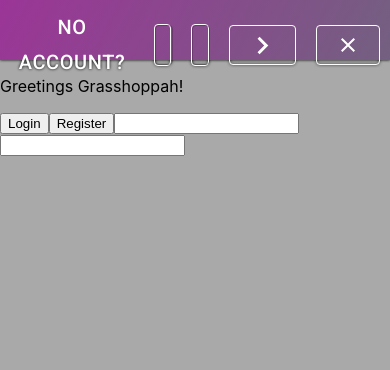
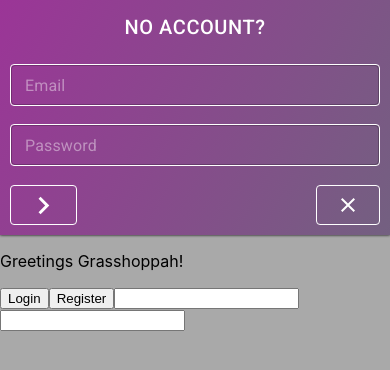
Before and after one commit to daw5/playlistr, a React (Create React App) app in the folder client/: page / in a window 390 px wide. Both pictures are taken after a click on the button "LOGIN". Shown: the top 370 px of the page. Built offline with nearby package versions, Linux system fonts and the light colour scheme; no server answers.

Commit message:
mobile styling for header

```diff
--- a/client/src/components/auth-inputs/authInputs.js
+++ b/client/src/components/auth-inputs/authInputs.js
@@ -28,11 +28,14 @@ function AuthInputs(props) {
   const authInputClasses = authInputStyles();
 
   return (
-    <div id="authInputs">
+    <div
+      id="authInputs"
+      className={props.showRegisterInputs ? "showRegisterInputs" : ""}
+    >
       <ThemeProvider theme={theme}>
         <TextField
           value={authInput.email}
-          className={"authInput"}
+          className={"authInput emailInput"}
           size="small"
           onChange={(evt) =>
             setAuthInput({ ...authInput, email: evt.target.value })
@@ -44,7 +47,7 @@ function AuthInputs(props) {
         <TextField
           type="password"
           value={authInput.password}
-          className={"authInput"}
+          className={"authInput passwordInput"}
           size="small"
           onChange={(evt) =>
             setAuthInput({ ...authInput, password: evt.target.value })
@@ -57,7 +60,7 @@ function AuthInputs(props) {
           <TextField
             type="password"
             value={authInput.passwordConfirm}
-            className={"authInput"}
+            className={"authInput confirmPasswordInput"}
             size="small"
             onChange={(evt) =>
               setAuthInput({
--- a/client/src/components/header/header.scss
+++ b/client/src/components/header/header.scss
@@ -1,5 +1,5 @@
 #header {
-  height: 60px;
+  min-height: 60px;
   background: linear-gradient(298deg, #33c19c, #4184aa, #31a85b, #9b3597);
   background-size: 800% 800%;
 
@@ -113,7 +113,47 @@
   @extend .authInput;
 }
 
-#loginEmailInput {
+@media only screen and (max-width: 600px) {
+  #header {
+    height: auto;
+    grid-template-rows: auto 1fr;
+  }
+
+  #navButtonsContainer {
+    margin: auto;
+    grid-column: 1 / span 4;
+  }
+
+  .temporaryMessage {
+    grid-row: 1 / span 3;
+  }
+
+  #authInputs {
+    grid-row: 2;
+    grid-column: 1 / span 4;
+    grid-template-rows: 1fr 1fr 1fr;
+    grid-template-columns: 100%;
+
+    .emailInput {
+      grid-row: 1;
+    }
+
+    .passwordInput {
+      grid-row: 2;
+    }
+
+    .confirmPasswordInput {
+      grid-row: 3;
+    }
+
+    .loginSubmitContainer {
+      grid-column: 1 / span 4;
+    }
+  }
+
+  .showRegisterInputs {
+    grid-template-rows: 1fr 1fr 1fr 1fr !important;
+  }
 }
 
 // background animation
```
